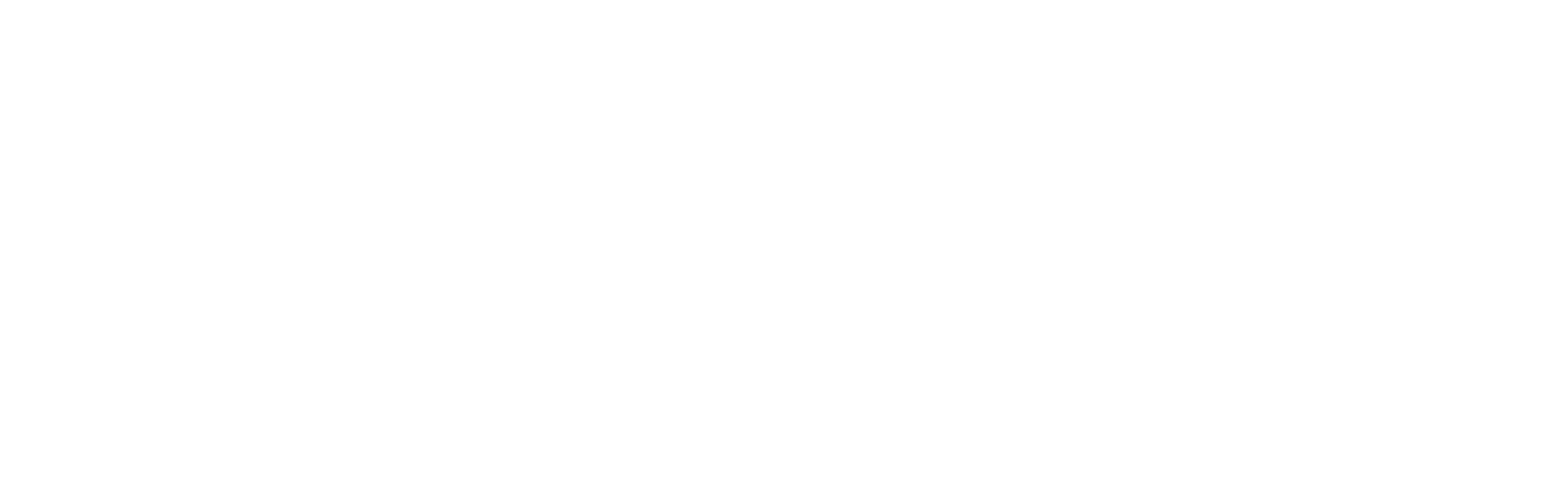
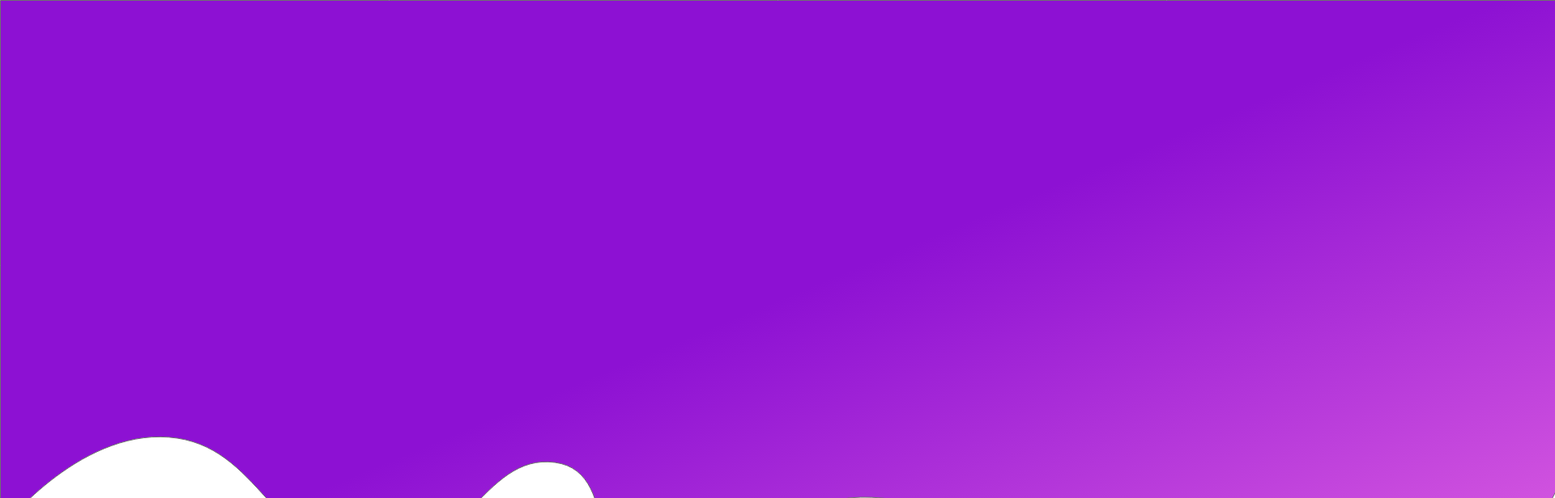
Before and after one commit to dilip562/Class_Website, a plain HTML site: page index.html in a window 1280 px wide. Shown: the top 616 px of the page at 81% size, 1920 px wide, since content can reach past the window. Drawn offline with Linux system fonts and the light colour scheme.

Commit message:
tp change

```diff
--- a/index.html
+++ b/index.html
@@ -10,6 +10,10 @@
 
 <body>
     <section class="page1">
+        <div>
+            <img src="/images/bg.png" alt="bg">
+
+        </div>
 
     </section>
     <section class="page2">
```
